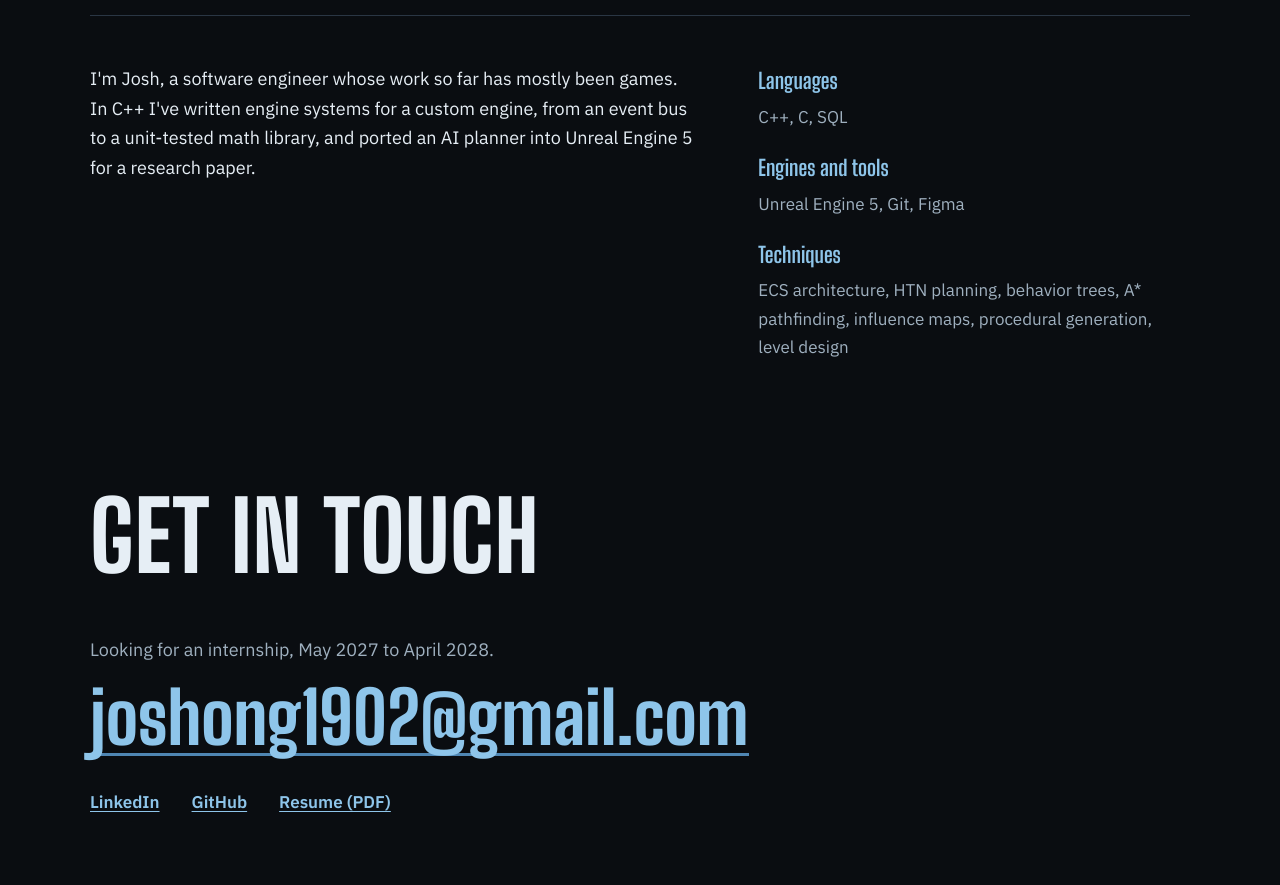
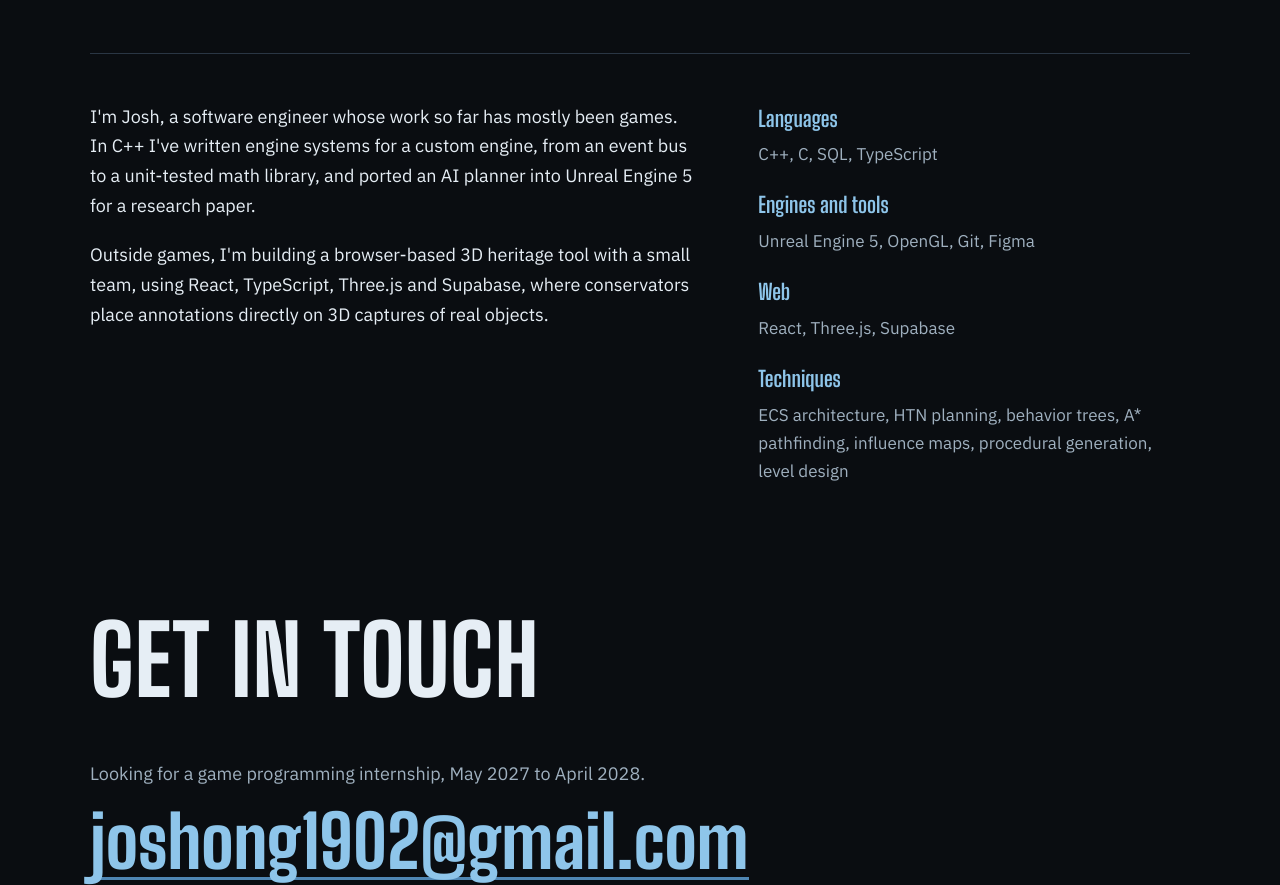
Before and after one commit to josh-1902/portfolio, a plain HTML site: page portfolio/index.html in a window 1280 px wide. Shown: the part 6969-7854 px from the top of the page. Drawn offline with Linux system fonts and the light colour scheme.

Commit message:
updated resume

```diff
--- a/portfolio/index.html
+++ b/portfolio/index.html
@@ -91,7 +91,8 @@
           <div>
             <h3>Patrol Leader and Quartermaster, Scouts</h3>
             <p class="timeline-where">Zhenghua Secondary School</p>
-            <p>Led a patrol team of seven or more through each meeting's tasks, and taught knots and marching drills. As quartermaster, ran the club room and storage room and built an inventory list to track every item.</p>
+            <p>Led a patrol of seven or more through each meeting's tasks, and taught knots and marching drills. As quartermaster, ran the club room and storage room and built an inventory list to track every item.</p>
+            <p class="timeline-extra"><strong>Chief Commissioner's Award</strong>, the highest award a Scout can attain in Singapore.</p>
           </div>
         </li>
       </ol>
@@ -129,12 +130,19 @@
             written engine systems for a custom engine, from an event bus to a unit-tested math
             library, and ported an AI planner into Unreal Engine 5 for a research paper.
           </p>
+          <p>
+            Outside games, I'm building a browser-based 3D heritage tool with a small team, using
+            React, TypeScript, Three.js and Supabase, where conservators place annotations directly
+            on 3D captures of real objects.
+          </p>
         </div>
         <dl class="skills">
           <dt>Languages</dt>
-          <dd>C++, C, SQL</dd>
+          <dd>C++, C, SQL, TypeScript</dd>
           <dt>Engines and tools</dt>
-          <dd>Unreal Engine 5, Git, Figma</dd>
+          <dd>Unreal Engine 5, OpenGL, Git, Figma</dd>
+          <dt>Web</dt>
+          <dd>React, Three.js, Supabase</dd>
           <dt>Techniques</dt>
           <dd>ECS architecture, HTN planning, behavior trees, A* pathfinding, influence maps, procedural generation, level design</dd>
         </dl>
@@ -143,7 +151,7 @@
 
     <section id="contact" class="contact">
       <h2 class="section-title">Get in touch</h2>
-      <p class="contact-note">Looking for an internship, May 2027 to April 2028.</p>
+      <p class="contact-note">Looking for a game programming internship, May 2027 to April 2028.</p>
       <a class="contact-email" href="mailto:joshong1902@gmail.com">joshong1902@gmail.com</a>
       <ul class="contact-links">
         <li><a href="https://www.linkedin.com/in/joshong1902" target="_blank" rel="noopener">LinkedIn</a></li>
```
Also changed, not shown: 1 other file.
